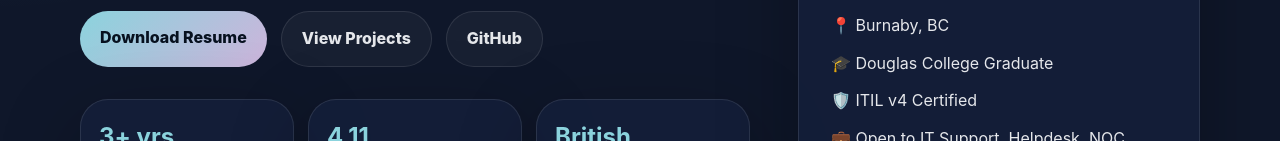
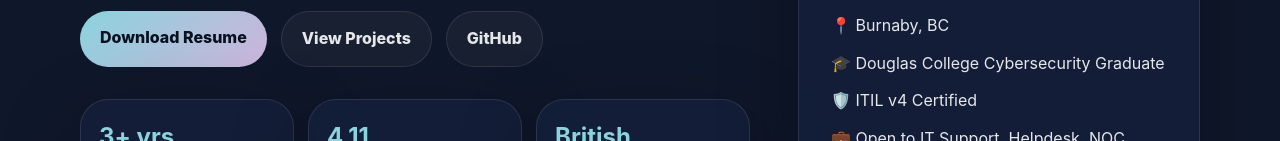
Before and after one commit to umeshkarunarathna/portfolio, a plain HTML site: page index.html in a window 1280 px wide. Shown: the part 499-640 px from the top of the page. Drawn offline with Linux system fonts and the light colour scheme.

Commit message:
Content changes

```diff
--- a/index.html
+++ b/index.html
@@ -56,7 +56,7 @@
           <p>IT & Cybersecurity Professional</p>
           <ul>
             <li>📍 Burnaby, BC</li>
-            <li>🎓 Douglas College Graduate</li>
+            <li>🎓 Douglas College Cybersecurity Graduate</li>
             <li>🛡️ ITIL v4 Certified</li>
             <li>💼 Open to IT Support, Helpdesk, NOC, Network & Cybersecurity roles</li>
           </ul>
```
